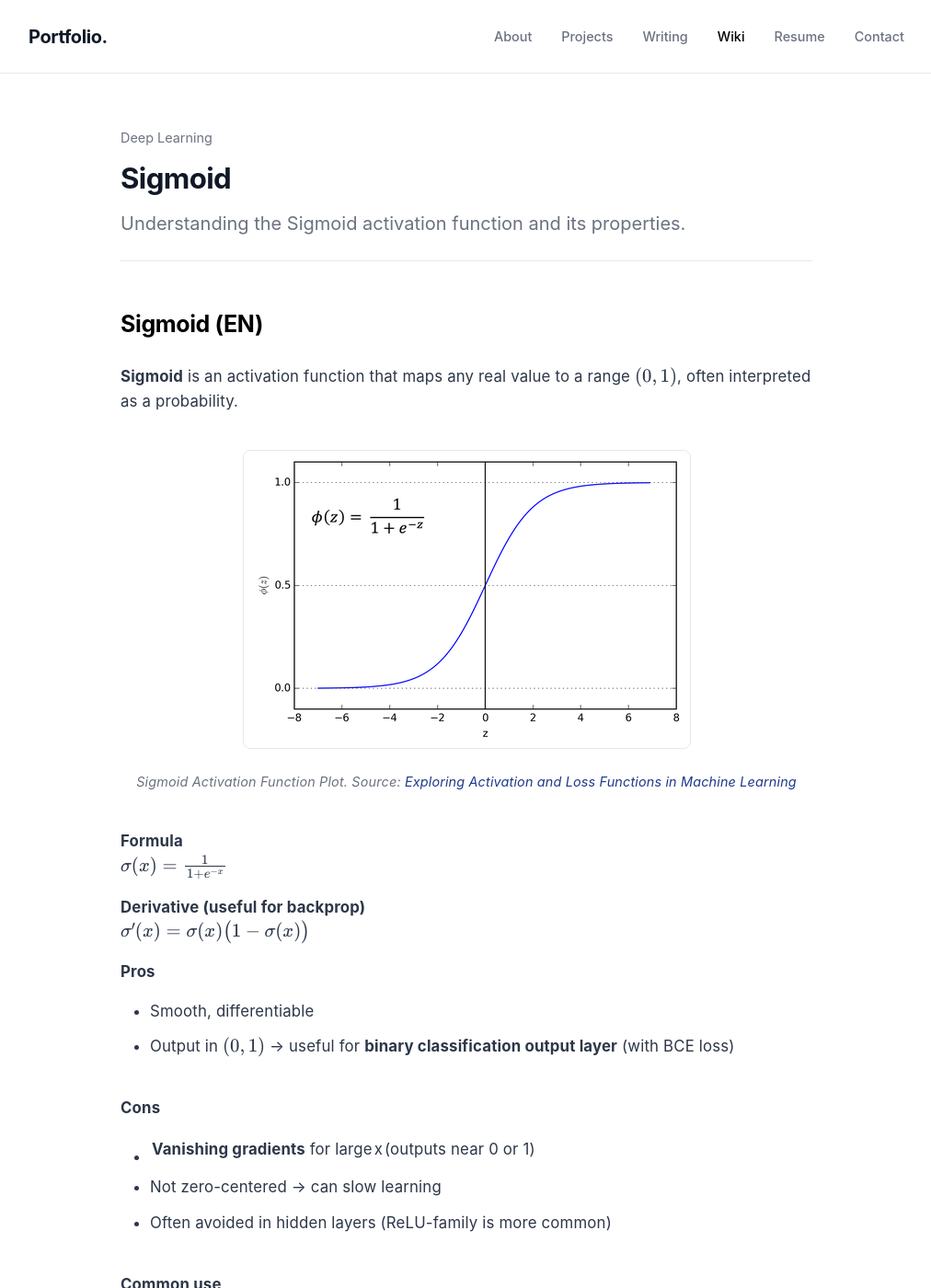
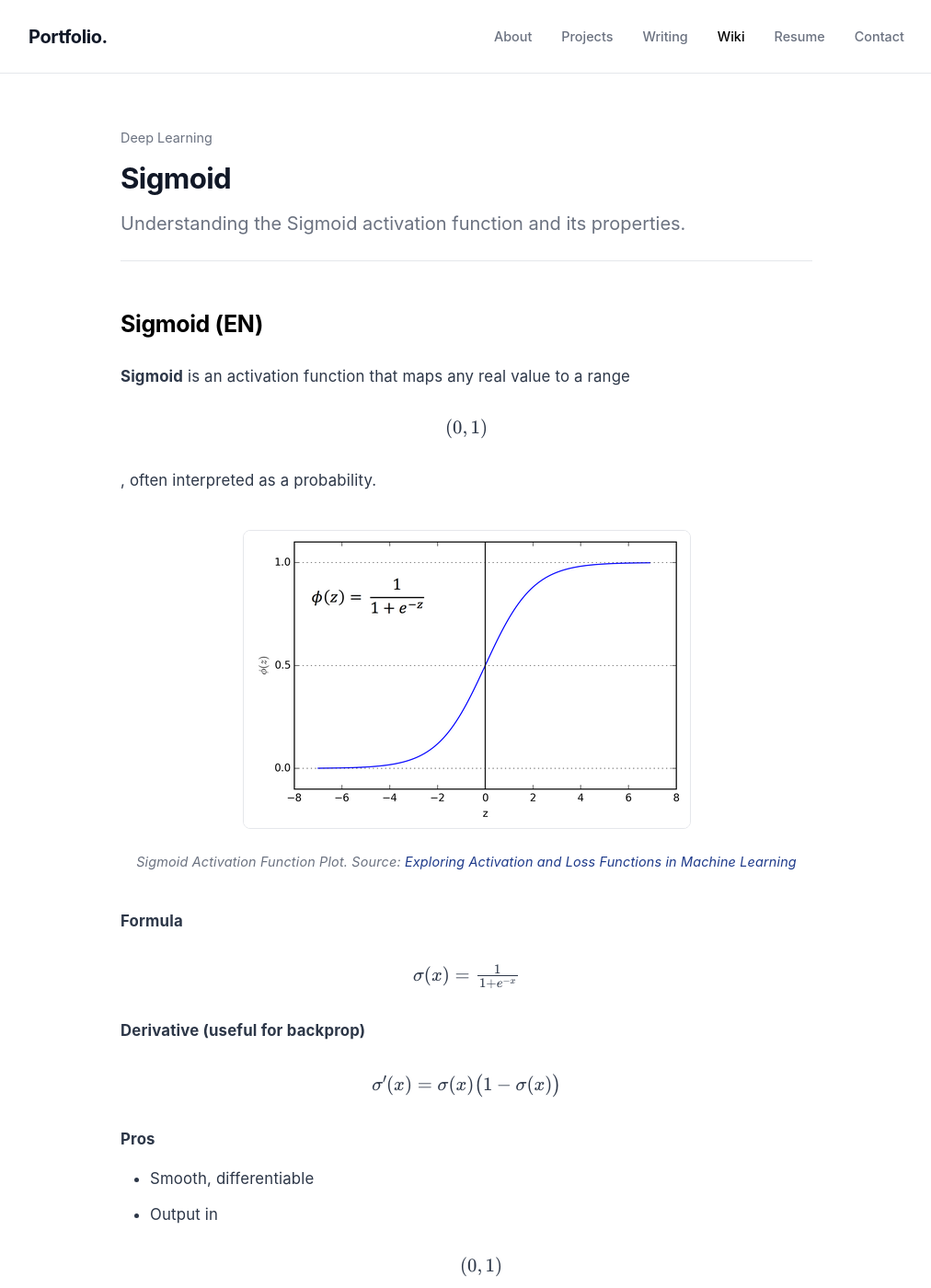
Before and after one commit to EdwardNguyen2854/portfolio, a Jekyll site: the page built from _wiki/sigmoid.md, in a window 1280 px wide and 1400 px high. Shown: the whole window at 92% size, without its empty margins (133-1145 px from the left). Built offline with Jekyll 4.4.1, drawn with Linux system fonts in a browser that asks for light colours; some of the changed text lies outside the part shown.

Commit message:
Center formulas and fix typos in Sigmoid wiki (v11)

```diff
--- a/_layouts/default.html
+++ b/_layouts/default.html
@@ -6,7 +6,7 @@
     <meta name="viewport" content="width=device-width, initial-scale=1.0">
     <title>{% if page.title %}{{ page.title }}{% else %}{{ site.title }}{% endif %}</title>
     <meta name="description" content="{{ site.description }}">
-    <link rel="stylesheet" href="{{ '/styles.css?v=10' | relative_url }}">
+    <link rel="stylesheet" href="{{ '/styles.css?v=11' | relative_url }}">
 
     <!-- Preload fonts -->
     <link rel="preconnect" href="https://fonts.googleapis.com">
--- a/_wiki/sigmoid.md
+++ b/_wiki/sigmoid.md
@@ -33,7 +33,7 @@ $$
 * Output in $(0, 1)$ → useful for **binary classification output layer** (with BCE loss)
 
 **Cons**
-* **Vanishing gradients** for large |x| (outputs near 0 or 1)
+* **Vanishing gradients** for large $|x|$ (outputs near 0 or 1)
 * Not zero-centered → can slow learning
 * Often avoided in hidden layers (ReLU-family is more common)
 
@@ -63,7 +63,7 @@ $$
 * Đầu ra $(0, 1)$ → phù hợp cho **tầng output bài toán nhị phân** (kèm BCE)
 
 **Nhược điểm**
-* **Mất gradient** khi |x| lớn (bão hòa gần 0 hoặc 1)
+* **Mất gradient** khi $|x|$ lớn (bão hòa gần 0 hoặc 1)
 * Không “zero-centered” → có thể học chậm
 * Ít dùng ở hidden layer (thường dùng ReLU và biến thể)
 
--- a/styles.css
+++ b/styles.css
@@ -669,9 +669,11 @@ textarea {
   font-style: italic;
 }
 
-/* MathJax Spacing */
+/* MathJax Spacing & Alignment */
 mjx-container {
   margin: var(--space-8) 0 !important;
+  text-align: center !important;
+  display: block !important;
   overflow-x: auto !important;
   overflow-y: hidden !important;
 }
```
